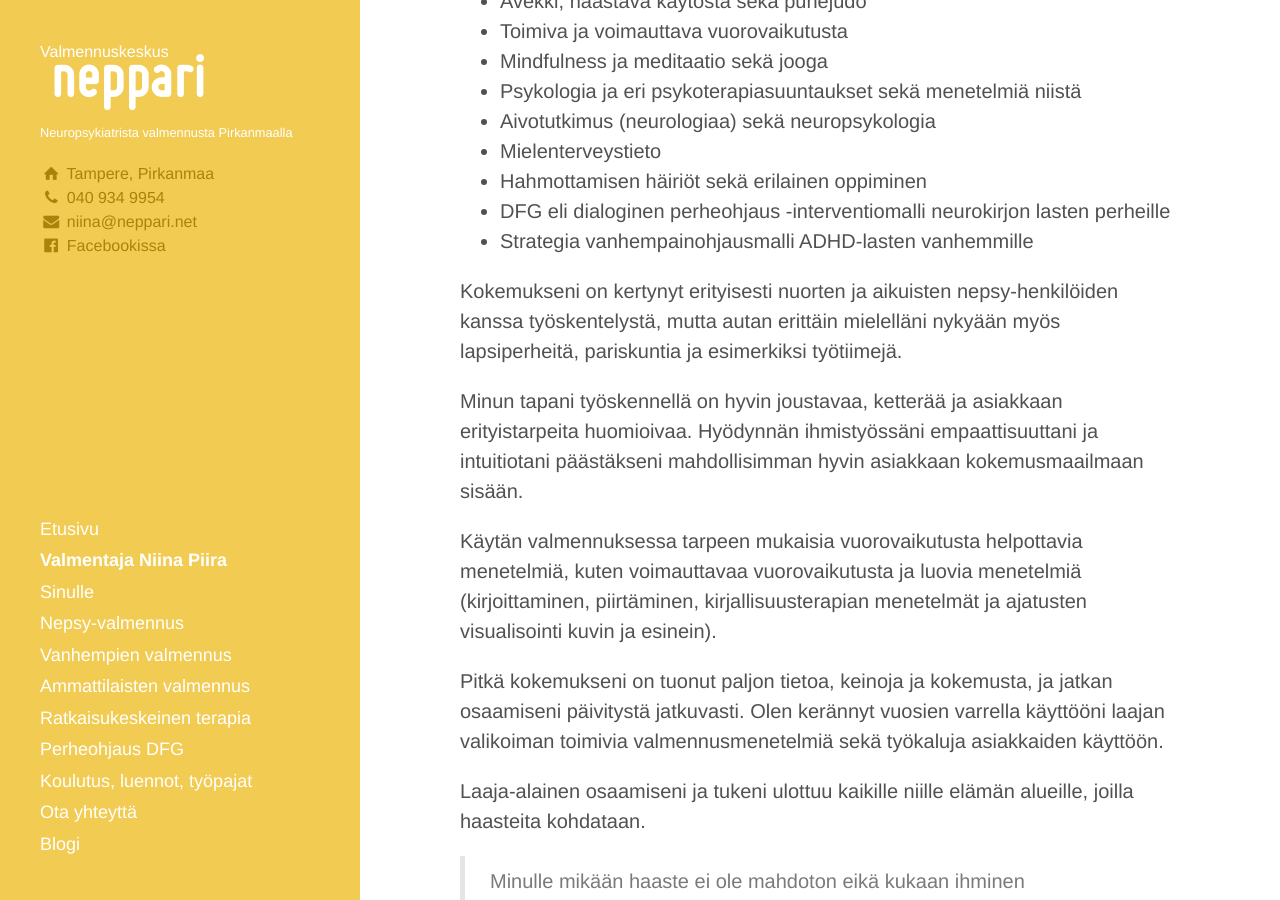
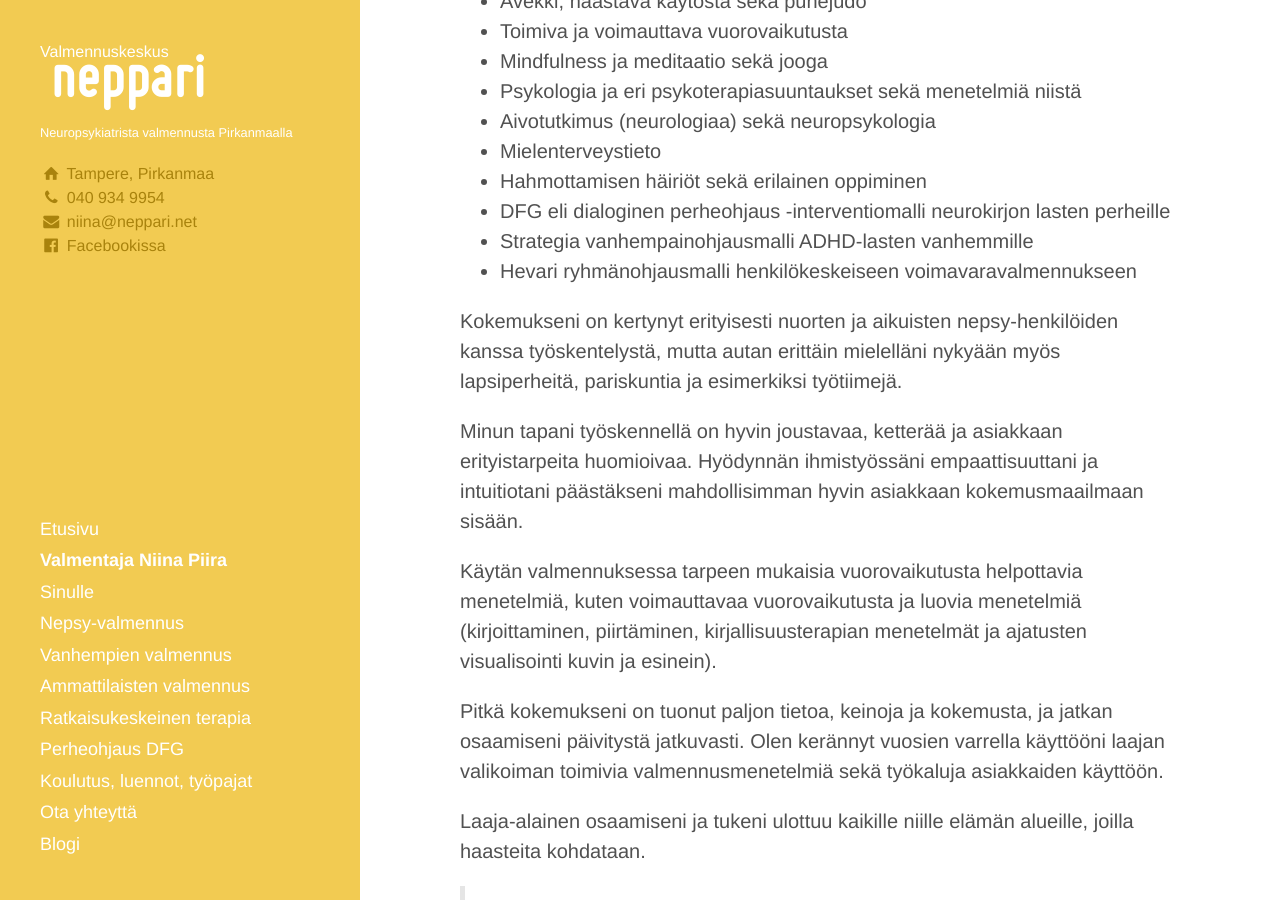
Before and after one commit to niinapiira/neppari.net, a Jekyll site: the page built from niina.md, in a window 1280 px wide and 900 px high, scrolled down 945 px. Built offline with Jekyll 4.4.1, drawn with Linux system fonts in a browser that asks for light colours.

Commit message:
Update niina.md

```diff
--- a/niina.md
+++ b/niina.md
@@ -30,6 +30,7 @@ Olen opiskellut myös seuraavia aiheita:
 - Hahmottamisen häiriöt sekä erilainen oppiminen
 - DFG eli dialoginen perheohjaus -interventiomalli neurokirjon lasten perheille
 - Strategia vanhempainohjausmalli ADHD-lasten vanhemmille
+- Hevari ryhmänohjausmalli henkilökeskeiseen voimavaravalmennukseen
 
 Kokemukseni on kertynyt erityisesti nuorten ja aikuisten nepsy-henkilöiden kanssa työskentelystä, mutta autan erittäin mielelläni nykyään myös lapsiperheitä, pariskuntia ja esimerkiksi työtiimejä.
 
```
